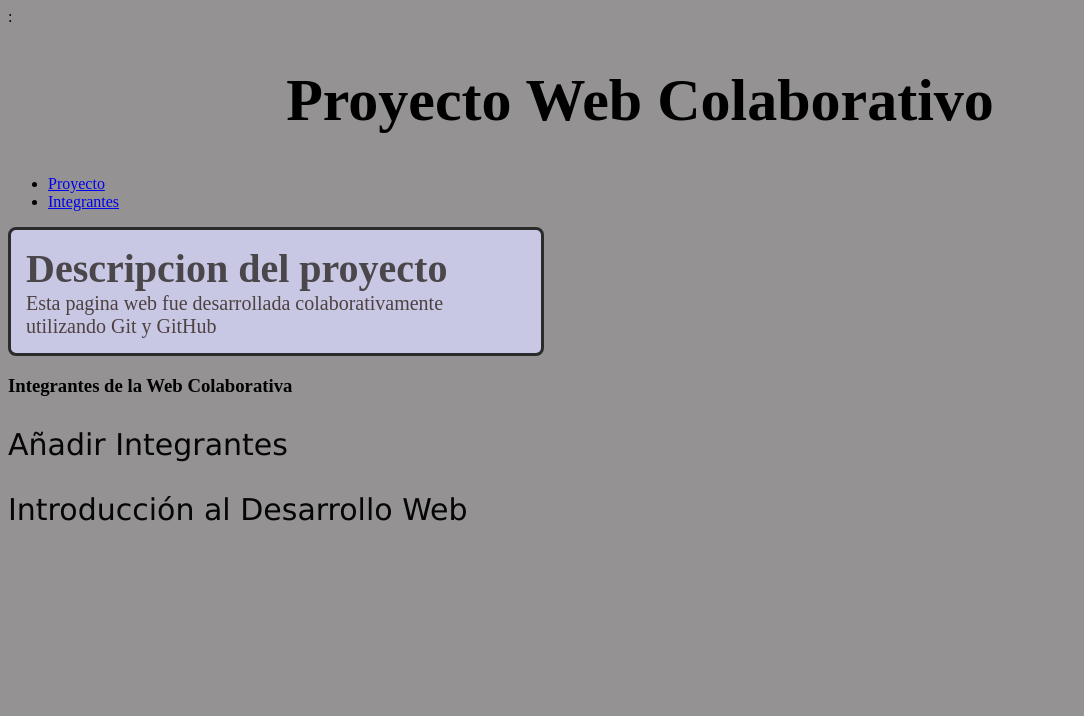
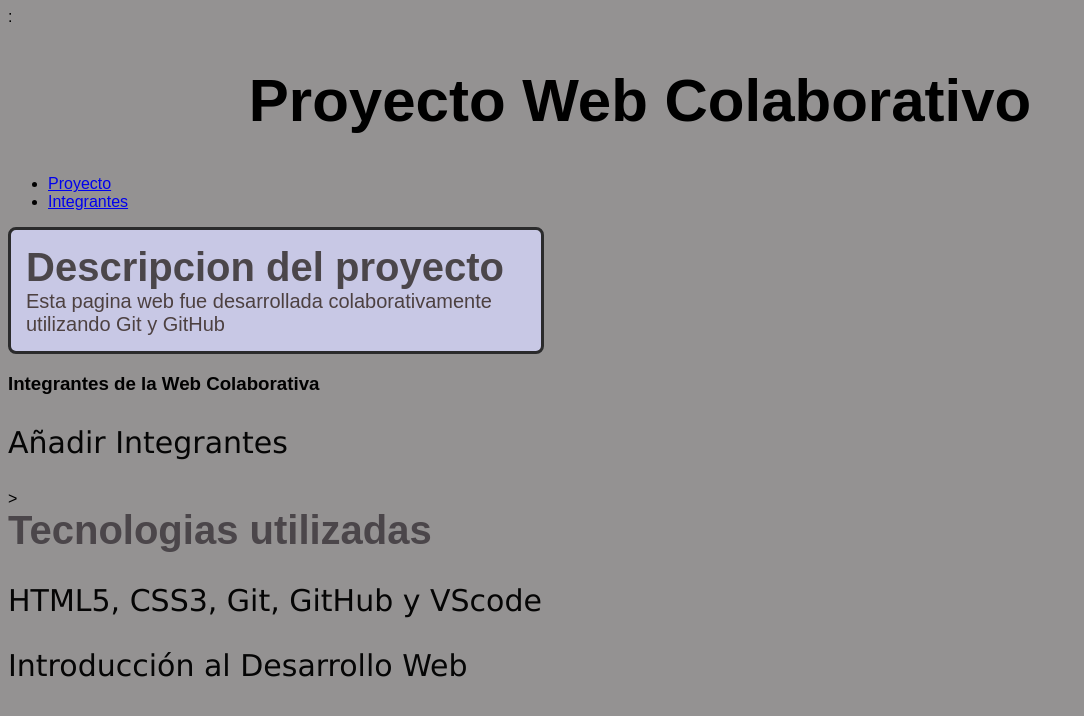
Before and after one commit to jdiazflor-sudo/WebColaborativa, a plain HTML site: page index.html in a window 1280 px wide. Shown: the whole page, without its empty margins (0-1084 px from the left). Drawn offline with Linux system fonts and the light colour scheme.

```diff
--- a/estilos.css
+++ b/estilos.css
@@ -1,5 +1,6 @@
 body {
   background-color: rgb(148, 146, 146);
+  font-family: sans-serif;
 }
 
 h1 {
--- a/index.html
+++ b/index.html
@@ -37,6 +37,12 @@
                 <h3> Integrantes de la Web Colaborativa</h3>
                 <p> Añadir Integrantes</p>
             </section>
+            <!--seccion tecnologias utilizadas-->>
+            <section id="tecnologias">
+                <h2>Tecnologias utilizadas</h2>
+                <p>HTML5, CSS3, Git, GitHub y VScode</p>
+            </section>
+</section>
         </main>
         <!--Pie de Pagina-->
         <footer>
```
